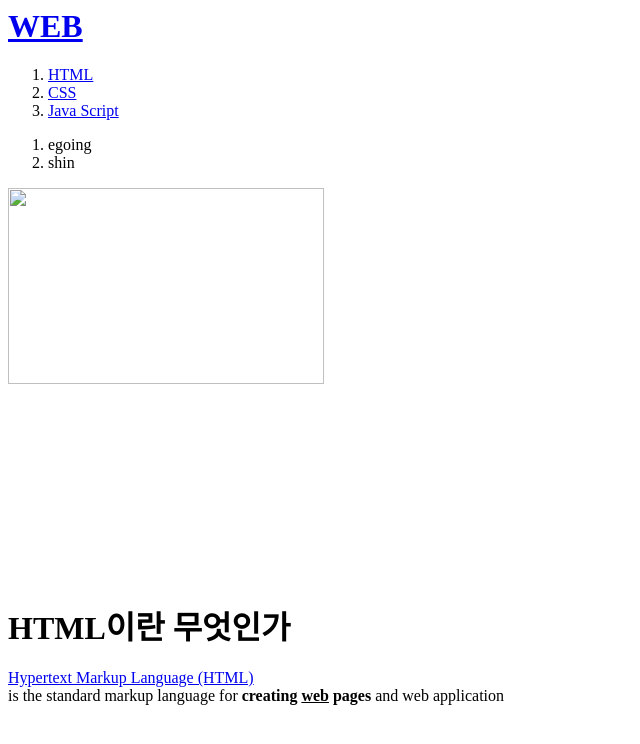
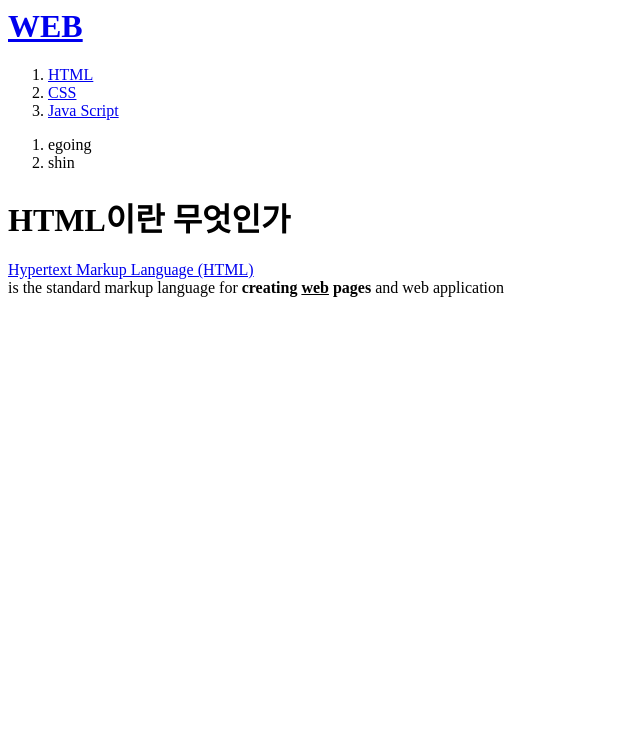
Before and after one commit to adoli840/daalltax, a plain HTML site: page 1.html in a window 1280 px wide. Shown: the whole page, without its empty margins (0-640 px from the left). Drawn offline with Linux system fonts and the light colour scheme.

Commit message:
Update 1.html

```diff
--- a/1.html
+++ b/1.html
@@ -20,7 +20,7 @@
         <li>shin</li>
     </ol>
 
-    <img src="d:\결혼\딱따구리\_4DG2308.jpg" width="50%">
+
     <h1>HTML이란 무엇인가</h1>
     <a href="http://news.jtbc.joins.com/html/364/NB11982364.html" target="_blank" title="html5 specification">
         Hypertext Markup Language (HTML)</a><br> is the standard markup language for <strong>creating <u>web</u> pages</strong> and web application
```
